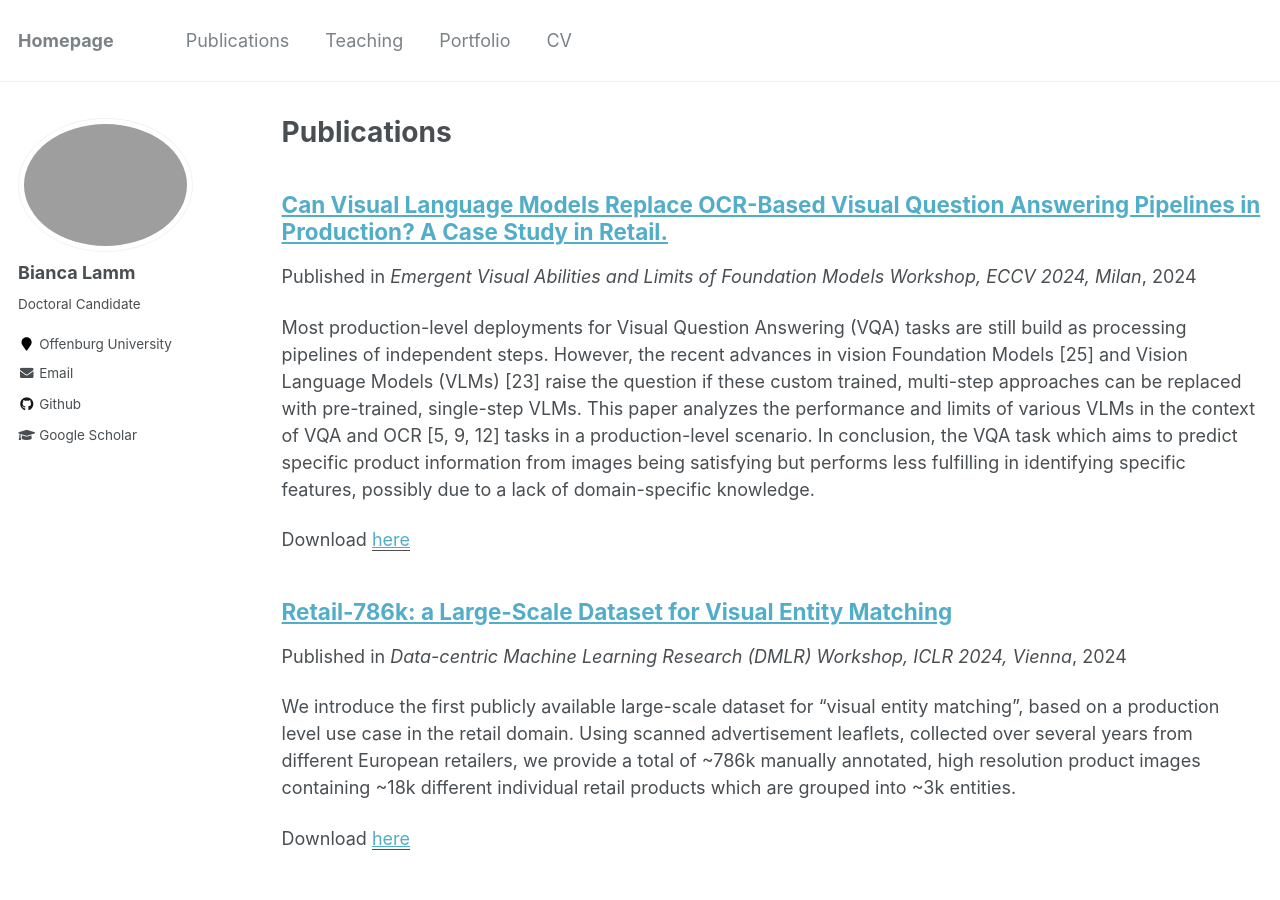
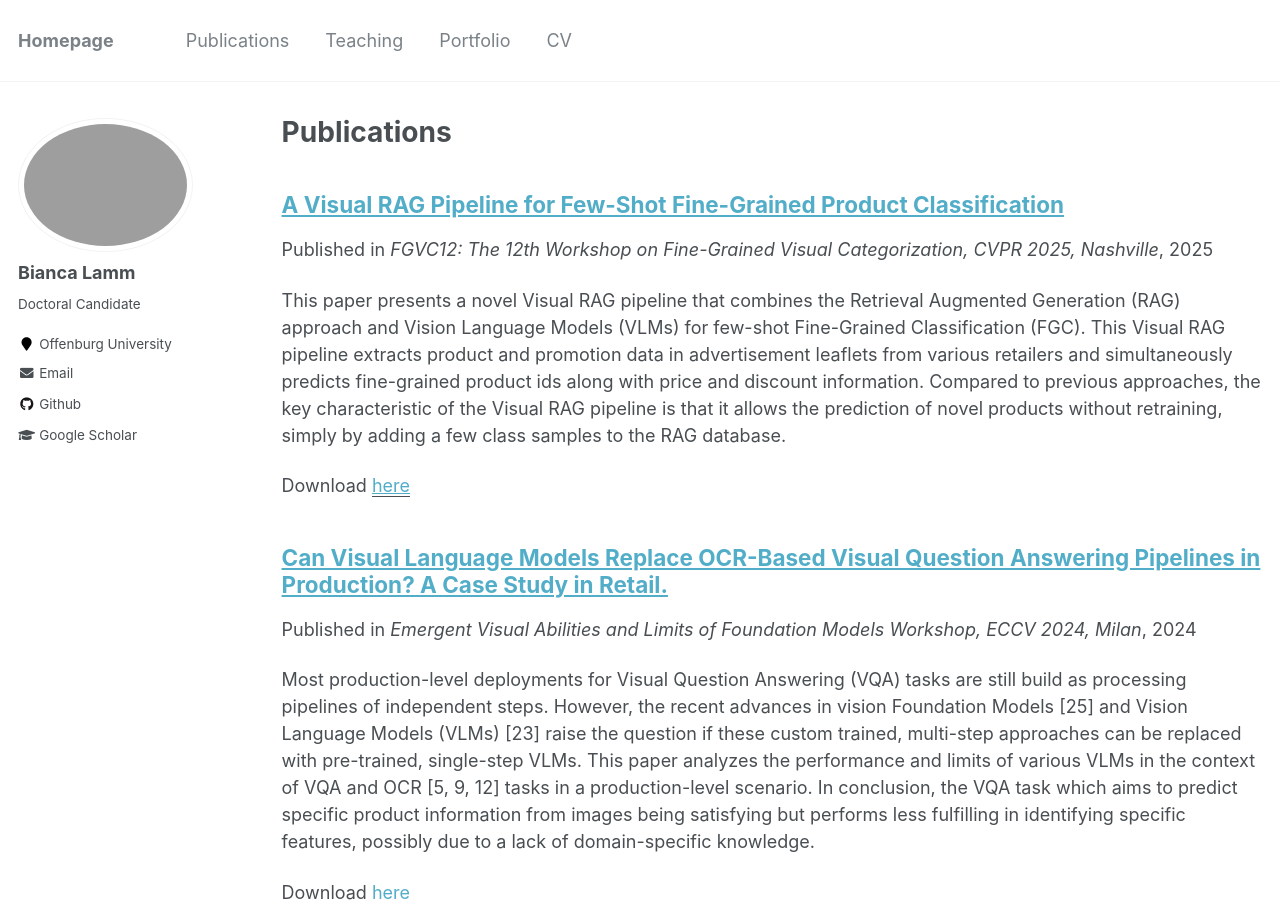
Before and after one commit to biancalamm/biancalamm.github.io, a Jekyll site: the page built from _pages/publications.md, in a window 1280 px wide and 900 px high. Built offline with Jekyll 4.4.1, drawn with Linux system fonts in a browser that asks for light colours.

Commit message:
Visual RAG pipeline

```diff
--- /dev/null
+++ b/_publications/FGVC12_Workshop_CVPR.md
@@ -0,0 +1,15 @@
+---
+title: "A Visual RAG Pipeline for Few-Shot Fine-Grained Product Classification"
+collection: publications
+permalink: /publication/FGVC12_Workshop_CVPR
+excerpt: 'This paper presents a novel Visual RAG pipeline that combines the Retrieval Augmented Generation (RAG) approach and Vision Language Models (VLMs) for few-shot Fine-Grained Classification (FGC). This Visual RAG pipeline extracts product and promotion data in advertisement leaflets from various retailers and simultaneously predicts fine-grained product ids along with price and discount information. Compared to previous approaches, the key characteristic of the Visual RAG pipeline is that it allows the prediction of novel products without retraining, simply by adding a few class samples to the RAG database.'
+date: 2025-03-29
+venue: 'FGVC12: The 12th Workshop on Fine-Grained Visual Categorization, CVPR 2025, Nashville'
+paperurl: 'https://arxiv.org/pdf/2504.11838'
+---
+Despite the rapid evolution of learning and computer vision algorithms, Fine-Grained Classification (FGC) still poses an open problem in many practically relevant applications. In the retail domain, for example, the identification of fast changing and visually highly similar products and their properties are key to automated price-monitoring and product recommendation.
+This paper presents a novel Visual RAG pipeline that combines the Retrieval Augmented Generation (RAG) approach and Vision Language Models (VLMs) for few-shot FGC. This Visual RAG pipeline extracts product and promotion data in advertisement leaflets from various retailers and simultaneously predicts fine-grained product ids along with price and discount information. Compared to previous approaches, the key characteristic of the Visual RAG pipeline is that it allows the prediction of novel products without retraining, simply by adding a few class samples to the RAG database.
+Comparing several VLM back-ends like GPT-4o [23], GPT4o-mini [24], and Gemini 2.0 Flash [10], our approach
+achieves 86.8% accuracy on a diverse dataset.
+
+[Download paper here](https://arxiv.org/pdf/2504.11838)
```
Also changed, not shown: _pages/about.md (+1 -0 lines).
